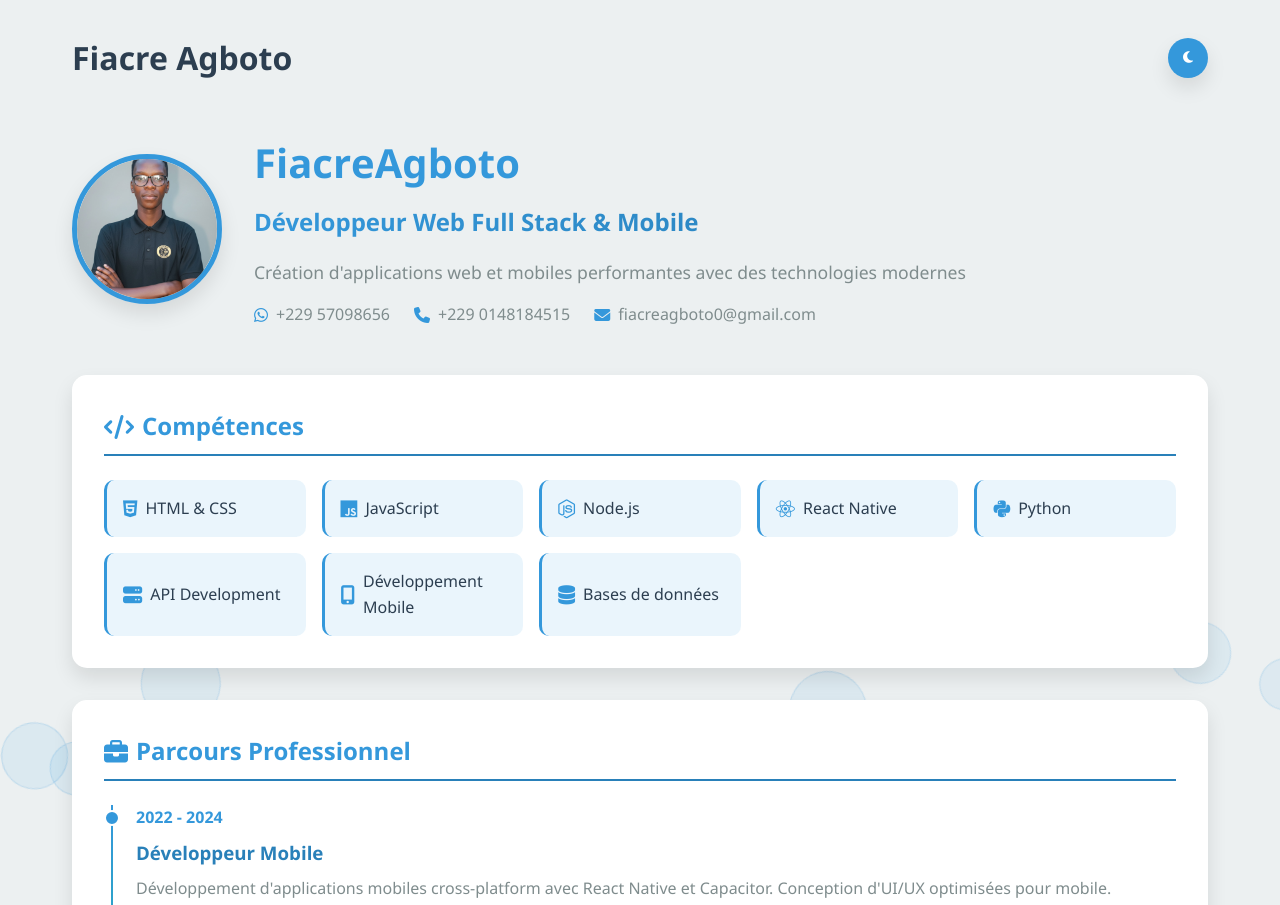
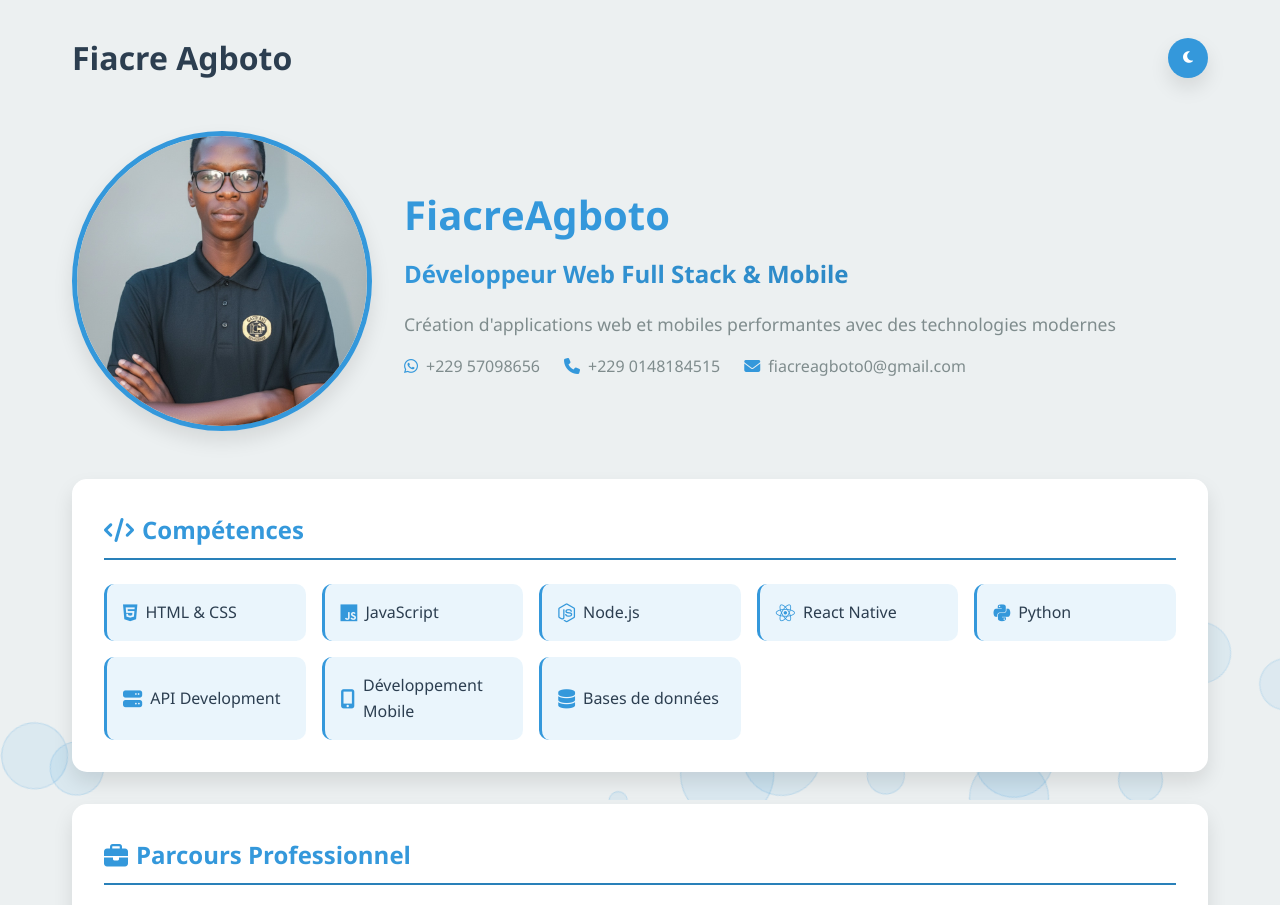
Before and after one commit to fiacre229/fiacre229.github.io, a plain HTML site: page index.html in a window 1280 px wide. Shown: the top 905 px of the page. Drawn offline with Linux system fonts and the light colour scheme.

Commit message:
Update index.html

```diff
--- a/index.html
+++ b/index.html
@@ -89,8 +89,8 @@
         }
 
         .profile-img {
-            width: 150px;
-            height: 150px;
+            width: 300px;
+            height: 300px;
             border-radius: 50%;
             object-fit: cover;
             border: 5px solid var(--primary);
```
